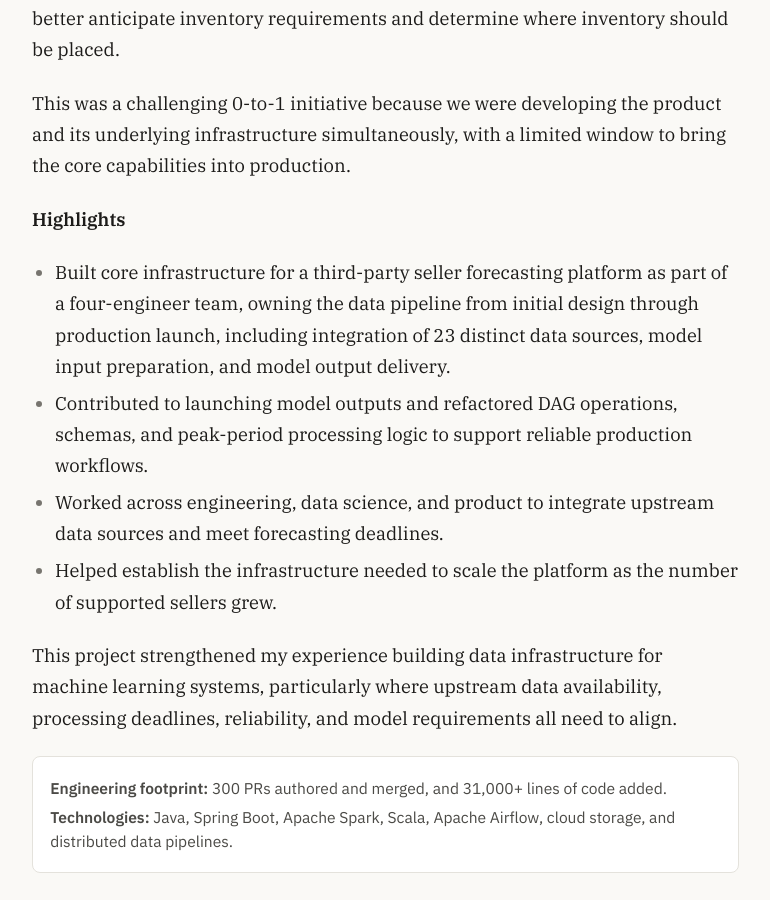
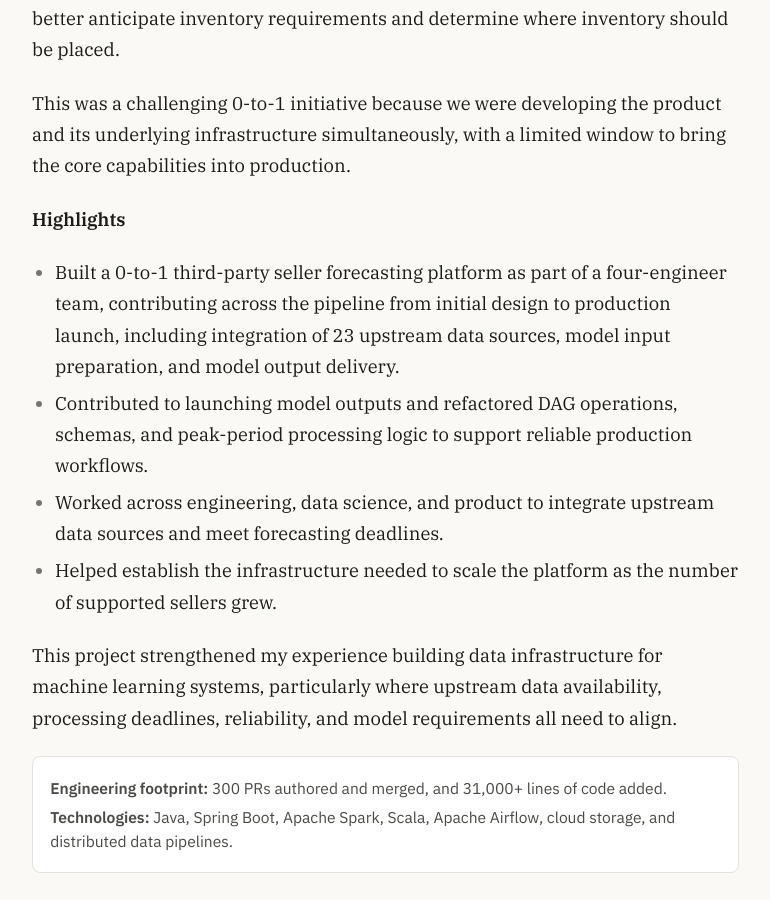
Before and after one commit to NAYCal/NAYCal.github.io, a Jekyll site: the page built from _posts/2026-10-12-reflecting-on-2-5-years-at-walmart-global-tech.md, in a window 1280 px wide and 900 px high, scrolled down 3640 px. Shown: the whole window, without its empty margins (247-1017 px from the left). Built offline with Jekyll 4.4.1, drawn with Linux system fonts in a browser that asks for light colours.

Commit message:
Update 2026-10-12-reflecting-on-2-5-years-at-walmart-global-tech.md

```diff
--- a/_posts/2026-10-12-reflecting-on-2-5-years-at-walmart-global-tech.md
+++ b/_posts/2026-10-12-reflecting-on-2-5-years-at-walmart-global-tech.md
@@ -76,7 +76,7 @@ This was a challenging 0-to-1 initiative because we were developing the product
 
 **Highlights**
 
-- Built core infrastructure for a third-party seller forecasting platform as part of a four-engineer team, owning the data pipeline from initial design through production launch, including integration of 23 distinct data sources, model input preparation, and model output delivery.
+- Built a 0-to-1 third-party seller forecasting platform as part of a four-engineer team, contributing across the pipeline from initial design to production launch, including integration of 23 upstream data sources, model input preparation, and model output delivery.
 - Contributed to launching model outputs and refactored DAG operations, schemas, and peak-period processing logic to support reliable production workflows.
 - Worked across engineering, data science, and product to integrate upstream data sources and meet forecasting deadlines.
 - Helped establish the infrastructure needed to scale the platform as the number of supported sellers grew.
```
